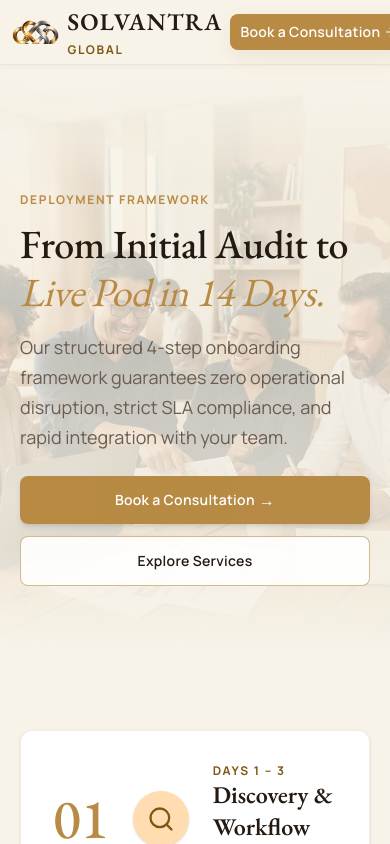
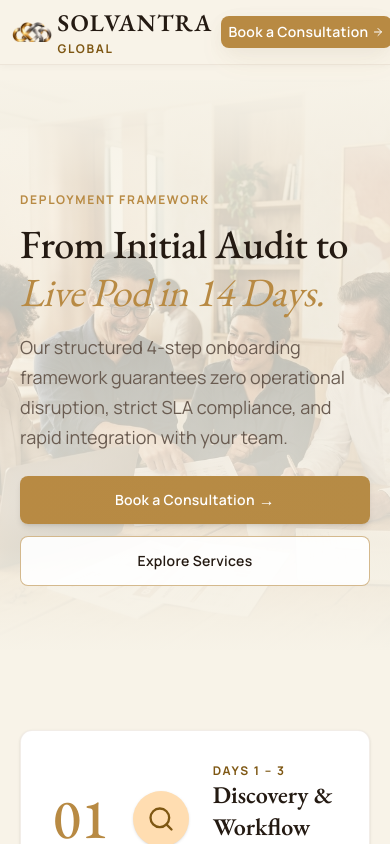
Before and after one commit to meheromprakash/Solvantra-Global, a Next.js app: page /how-it-works in a window 390 px wide. Shown: the top 844 px of the page. Built offline with nearby package versions, Linux system fonts and the light colour scheme.

Commit message:
fix(header): scale mobile logo text and consultation button padding to fit all elements without clipping

```diff
--- a/src/components/Header.tsx
+++ b/src/components/Header.tsx
@@ -27,17 +27,17 @@ export default function Header() {
       <header className="fixed top-0 left-0 right-0 z-40 bg-surface-container-low/95 backdrop-blur-md border-b border-outline-variant/30 shadow-[0_1px_8px_rgba(36,26,18,0.04)]">
         <div className="h-16 sm:h-20 max-w-[1240px] mx-auto px-3 sm:px-5 md:px-12 flex items-center justify-between gap-2 sm:gap-4">
           {/* Logo */}
-          <Link href="/" className="flex items-center gap-2 sm:gap-3 group shrink-0">
+          <Link href="/" className="flex items-center gap-1.5 sm:gap-3 group shrink-0">
             <img
               src="/images/logo-mark.png"
               alt="Solvantra Global Logo"
-              className="h-6 sm:h-8 md:h-9 w-auto object-contain shrink-0 group-hover:scale-105 transition-transform duration-300"
+              className="h-5 sm:h-8 md:h-9 w-auto object-contain shrink-0 group-hover:scale-105 transition-transform duration-300"
             />
             <div className="flex flex-col shrink-0">
-              <span className="font-headline-sm text-sm sm:text-base md:text-lg font-bold tracking-wider text-on-surface uppercase leading-none whitespace-nowrap">
+              <span className="font-headline-sm text-[11px] xs:text-xs sm:text-base md:text-lg font-bold tracking-wider text-on-surface uppercase leading-none whitespace-nowrap">
                 Solvantra
               </span>
-              <span className="font-eyebrow text-[8px] sm:text-[9px] md:text-[10px] text-primary tracking-[0.18em] sm:tracking-[0.22em] uppercase leading-none mt-1 font-semibold whitespace-nowrap">
+              <span className="font-eyebrow text-[7px] xs:text-[8px] sm:text-[9px] md:text-[10px] text-primary tracking-[0.16em] sm:tracking-[0.22em] uppercase leading-none mt-0.5 sm:mt-1 font-semibold whitespace-nowrap">
                 Global
               </span>
             </div>
@@ -67,10 +67,10 @@ export default function Header() {
           </nav>
 
           {/* Header Actions */}
-          <div className="flex items-center gap-1.5 sm:gap-3 shrink-0">
+          <div className="flex items-center gap-1 sm:gap-3 shrink-0">
             <button
               onClick={() => setIsModalOpen(true)}
-              className="inline-flex items-center justify-center px-2.5 sm:px-5 py-2 sm:py-2.5 bg-primary-container text-on-primary font-label-md text-[11px] sm:text-xs rounded-lg shadow-[0_4px_20px_-2px_rgba(36,26,18,0.05),0_12px_32px_-4px_rgba(184,138,67,0.08)] hover:bg-primary transition-all duration-200 group cursor-pointer whitespace-nowrap"
+              className="inline-flex items-center justify-center px-2 sm:px-4 py-1.5 sm:py-2.5 bg-primary-container text-on-primary font-label-md text-[10px] xs:text-[11px] sm:text-xs rounded-lg shadow-[0_4px_20px_-2px_rgba(36,26,18,0.05),0_12px_32px_-4px_rgba(184,138,67,0.08)] hover:bg-primary transition-all duration-200 group cursor-pointer whitespace-nowrap"
             >
               <span>Book a Consultation</span>
               <ArrowRight className="w-3 h-3 sm:w-3.5 sm:h-3.5 ml-1 sm:ml-1.5 shrink-0 group-hover:translate-x-0.5 transition-transform" />
@@ -79,7 +79,7 @@ export default function Header() {
             {/* Mobile Hamburger Button */}
             <button
               onClick={() => setMobileMenuOpen(!mobileMenuOpen)}
-              className="xl:hidden p-1.5 sm:p-2 text-on-surface hover:text-primary transition-colors cursor-pointer shrink-0"
+              className="xl:hidden p-1 sm:p-2 text-on-surface hover:text-primary transition-colors cursor-pointer shrink-0"
               aria-label="Toggle Navigation Menu"
             >
               {mobileMenuOpen ? <X className="w-5 h-5 sm:w-6 sm:h-6" /> : <Menu className="w-5 h-5 sm:w-6 sm:h-6" />}
```
